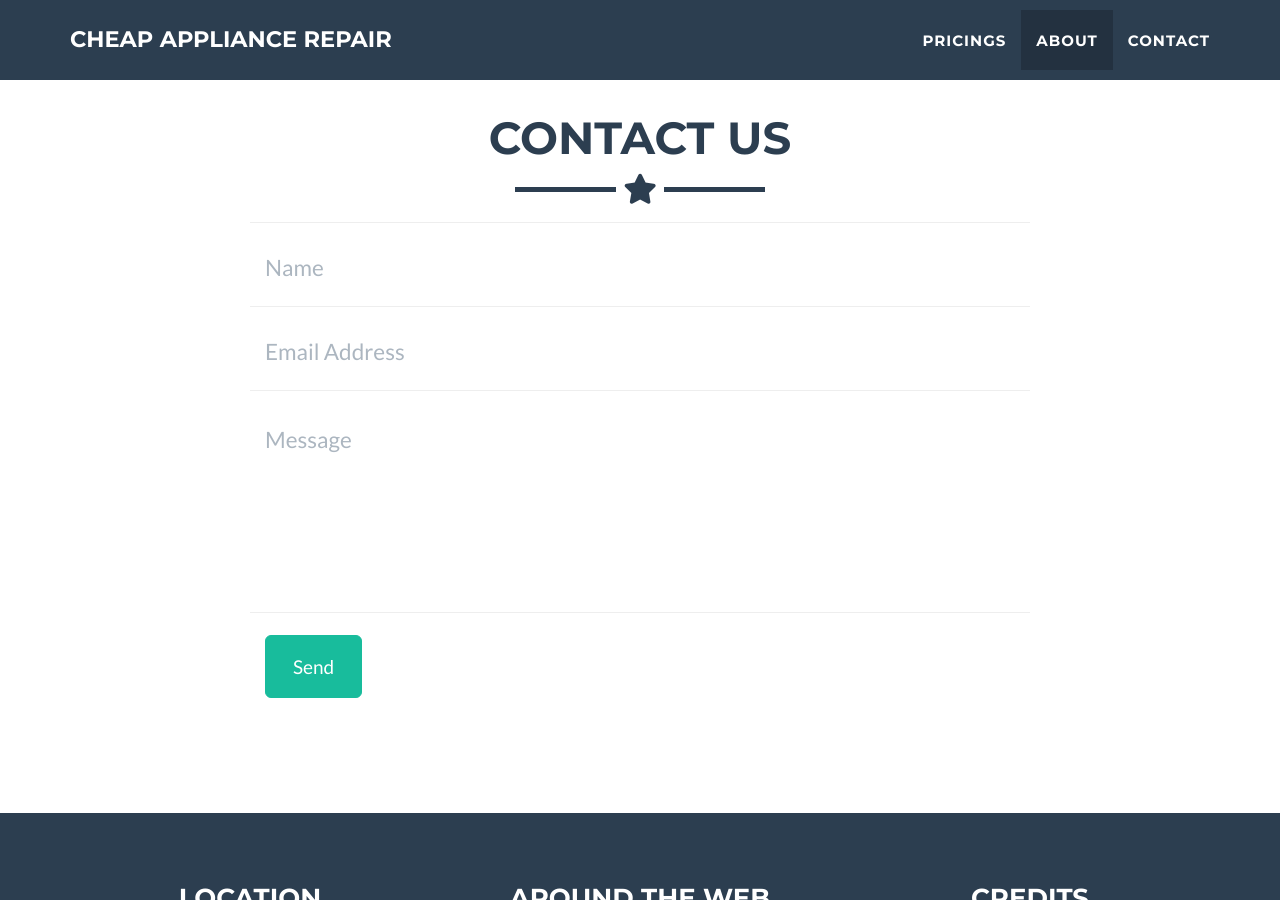
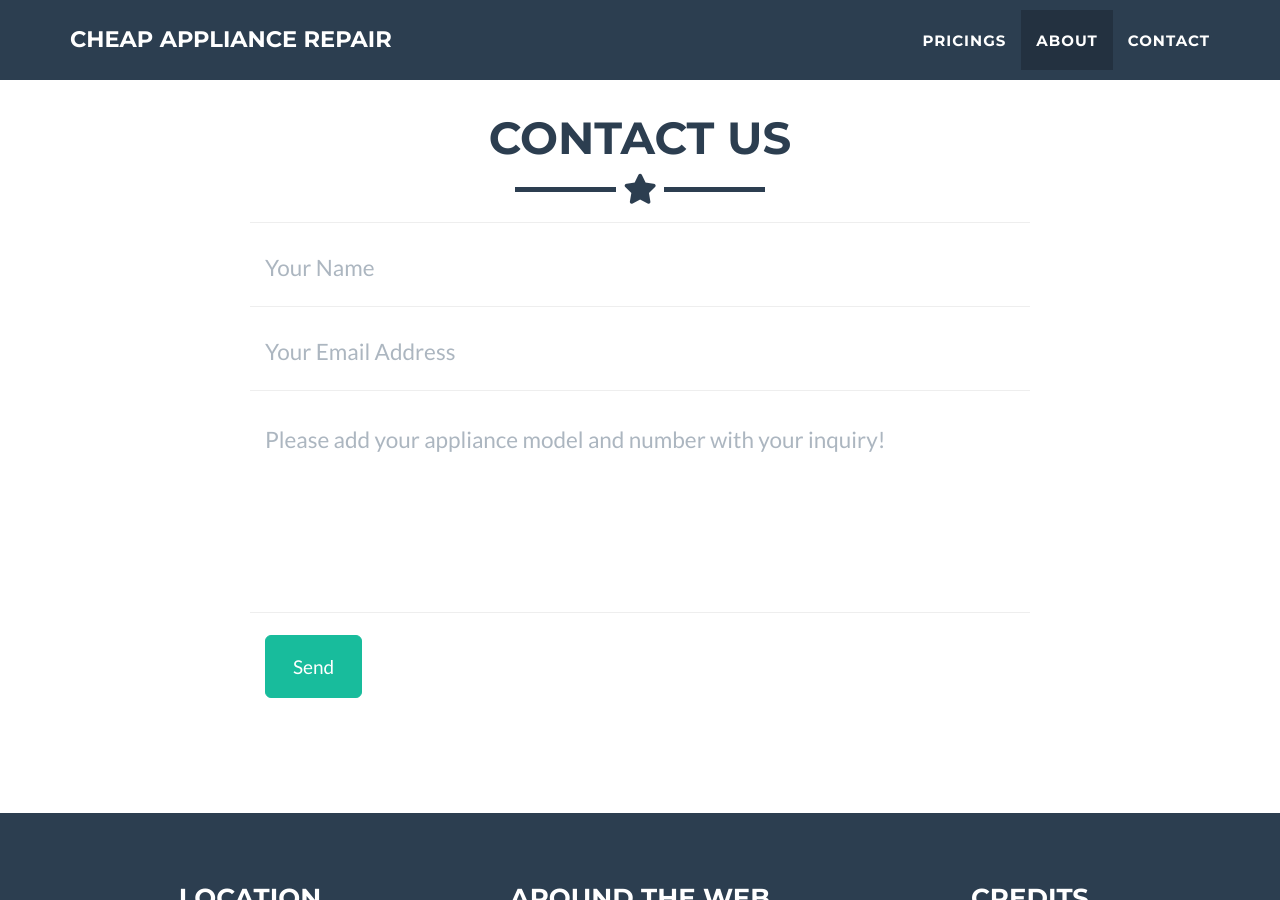
Before and after one commit to CheapRepair/CheapRepair.github.io, a Jekyll site: the page built from _posts/2014-07-18-project-1.markdown, in a window 1280 px wide and 900 px high, scrolled down 2463 px. Built offline with Jekyll 4.4.1, drawn with Linux system fonts in a browser that asks for light colours.

Commit message:
changed contact us form
made it to my taste and more foolproof

```diff
--- a/_includes/contact_static.html
+++ b/_includes/contact_static.html
@@ -13,7 +13,7 @@
           <div class="row control-group">
             <div class="form-group col-xs-12 floating-label-form-group controls">
               <label for="name">Your Name</label>
-              <input type="text" name="name" class="form-control" placeholder="Name" id="name" required
+              <input type="text" name="name" class="form-control" placeholder="Your Name" id="name" required
                 data-validation-required-message="Please enter your name.">
               <p class="help-block text-danger"></p>
             </div>
@@ -21,7 +21,7 @@
           <div class="row control-group">
             <div class="form-group col-xs-12 floating-label-form-group controls">
               <label for="email">Your Email Address</label>
-              <input type="email" name="_replyto" class="form-control" placeholder="Email Address" id="email" required
+              <input type="email" name="_replyto" class="form-control" placeholder="Your Email Address" id="email" required
                 data-validation-required-message="Please enter your email address.">
               <p class="help-block text-danger"></p>
             </div>
@@ -33,8 +33,8 @@
           <div class="row control-group">
             <div class="form-group col-xs-12 floating-label-form-group controls">
               <label for="message">How can we help you?</label>
-              <textarea rows="5" name="message" class="form-control" placeholder="Message" id="message" required
-                data-validation-required-message="Please enter a message."></textarea>
+              <textarea rows="5" name="message" class="form-control" placeholder="Please add your appliance model and number with your inquiry!" id="message" required
+                data-validation-required-message="Please enter a message with the appliance model and number!"></textarea>
               <p class="help-block text-danger"></p>
             </div>
           </div>
```
